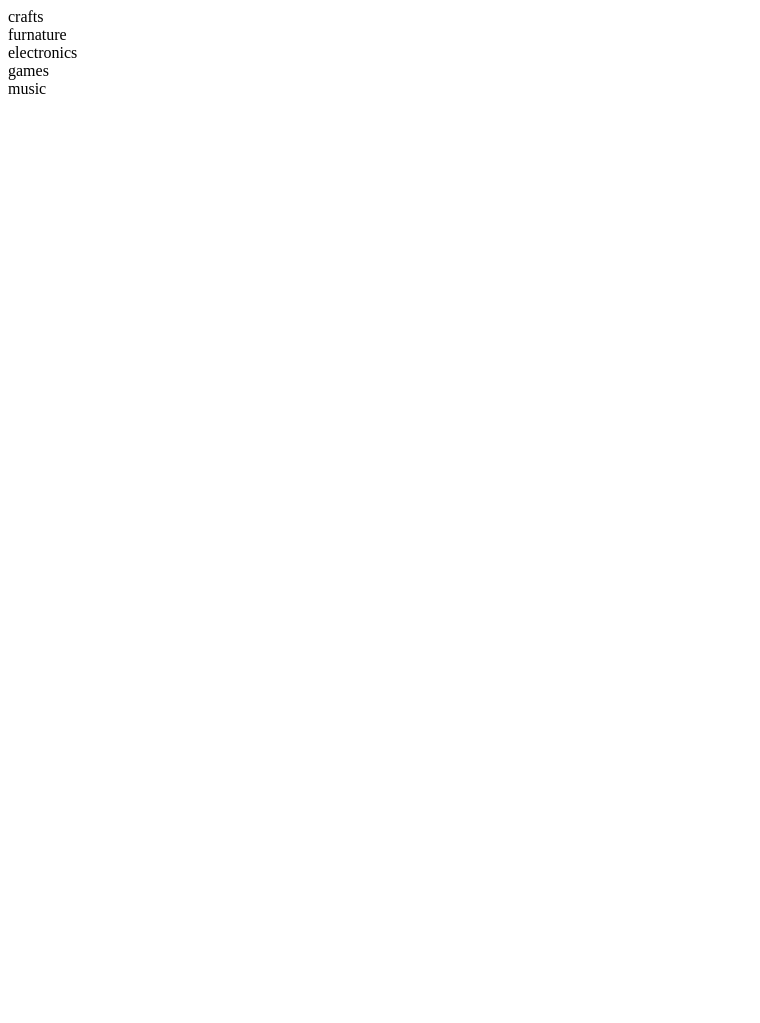
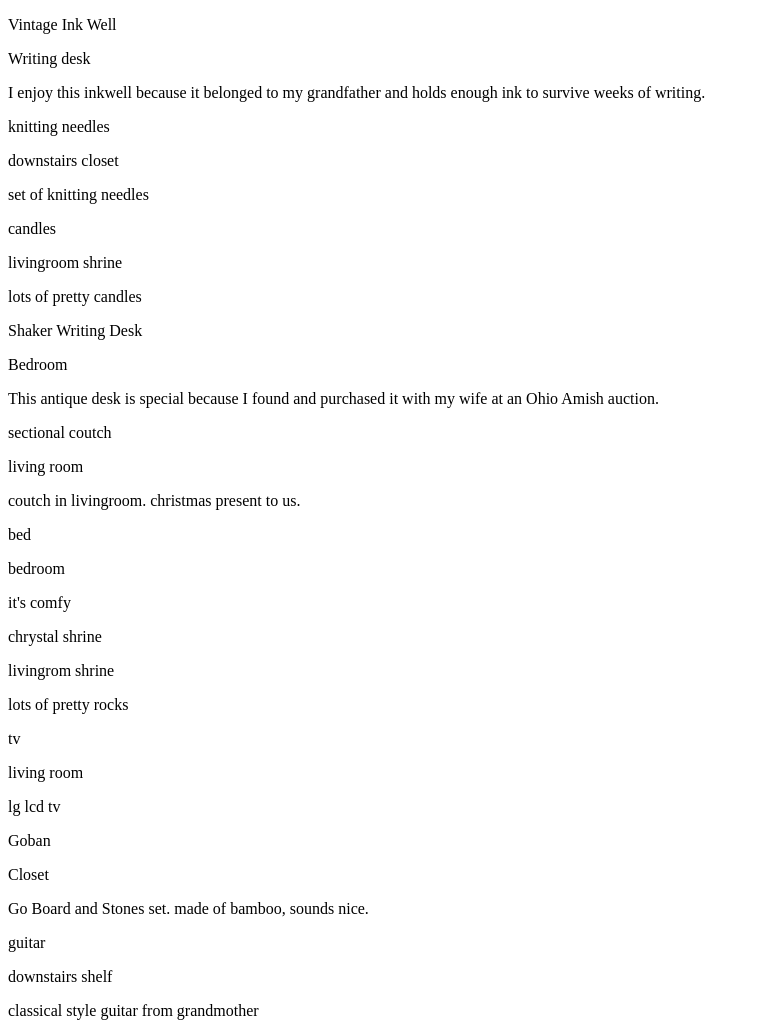
Before and after one commit to obscure-shadow/homeinvdb, a plain HTML site: page index.html in a window 1280 px wide. Shown: the whole page, without its empty margins (0-760 px from the left). Before the commit the page ends 800 px from the top, so only its background shows below. Drawn offline with Linux system fonts and the light colour scheme.

Commit message:
changed for loop, added some scope exercises

```diff
--- a/index.html
+++ b/index.html
@@ -12,7 +12,7 @@
 
   <header></header>
 
-  <article id="myStuff">
+  <article id="my-inventory">
 
   </article>
 
--- a/items.js
+++ b/items.js
@@ -99,19 +99,37 @@ savedb(HomeInventoryDatabase)
 //}
 
 //loadDb(HomeInventoryDatabase)
-let myStuff = document.getElementById("myStuff")
+//let myStuff = document.getElementById("myStuff")
 
-for (let i in HomeInventoryDatabase){
-    let sectElem = document.createElement("section")
-    let textNode = document.createTextNode(i)
-    console.log(i)
-    // for (let j in HomeInventoryDatabase[i]){
-    // let pElem = document.createElement("p")
-    // let paraText = document.createTextNode(HomeInventoryDatabase[i])
+// tell it to look at the my-inventory id on the <article> tag
+const inventoryEl = document.querySelector("#my-inventory")
 
-    // pElem.appendChild(paraText)
-    // myStuff.appendChild(pElem)
-    // }
-    sectElem.appendChild(textNode)
-    myStuff.appendChild(sectElem)
+for (let type in HomeInventoryDatabase){
+    const currentTypeArray = HomeInventoryDatabase[type]
+    // for each is the same as a for loop
+    currentTypeArray.forEach(itemInArray => {
+        //creates section tag
+        const itemSection = document.createElement("section")
+        console.log(itemSection)
+        //create p tags
+        for (let prop in itemInArray){
+            const pComponent = document.createElement("p")
+            pComponent.textContent = itemInArray[prop]
+            itemSection.appendChild(pComponent)
+            inventoryEl.appendChild(itemSection)
+        }
+            // const nameP = document.createElement("p")
+            // nameP.textContent = itemInArray.name
+            // itemSection.appendChild(nameP)
+
+            // const locationp = document.createElement("p")
+            // locationp.textContent = itemInArray.name
+            // itemSection.appendChild(locationp)
+
+            // const descP = document.createElement("p")
+            // descP.textContent = itemInArray.name
+            // itemSection.appendChild(descP)
+
+            // add sections
+    });
 }
```
Also changed, not shown: ex1.js (added, +8 -0 lines), ex2.js (added, +7 -0 lines), ex3.js (added, +19 -0 lines), ex4.js (added, +16 -0 lines).
